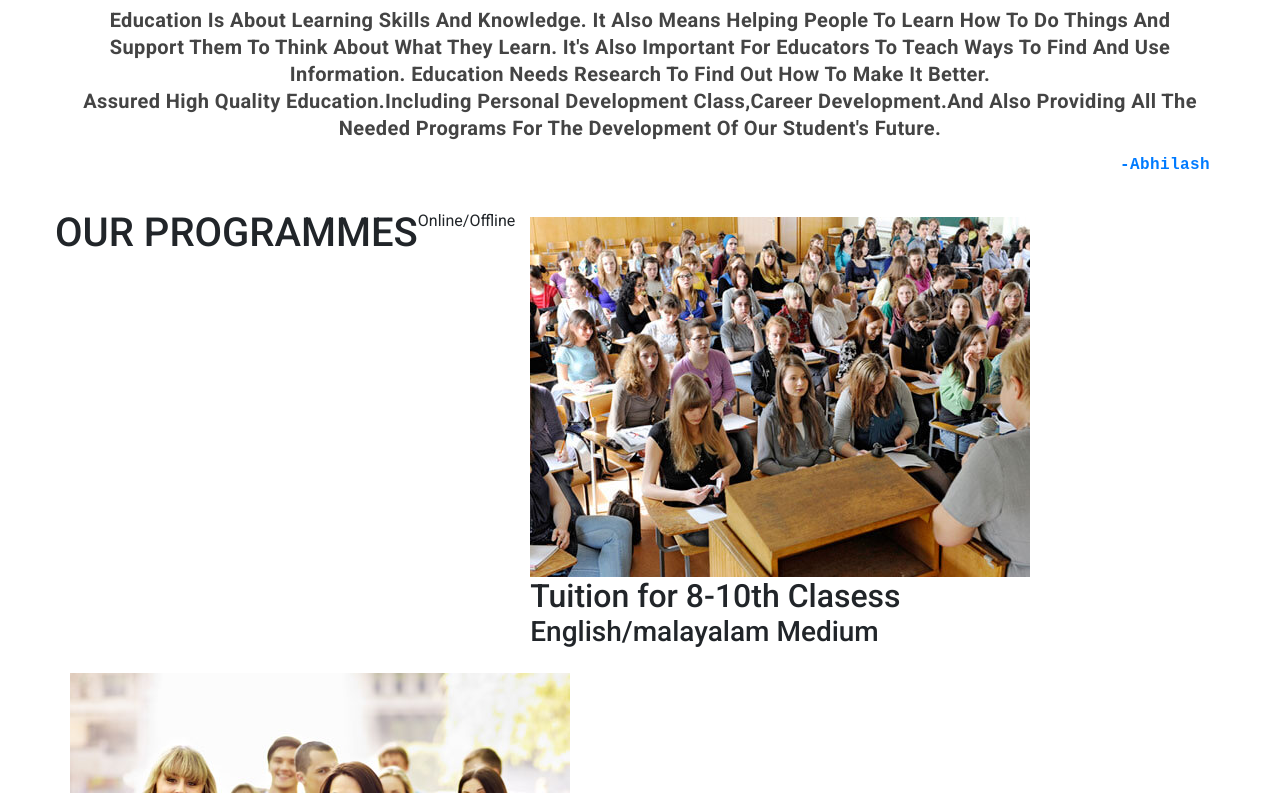
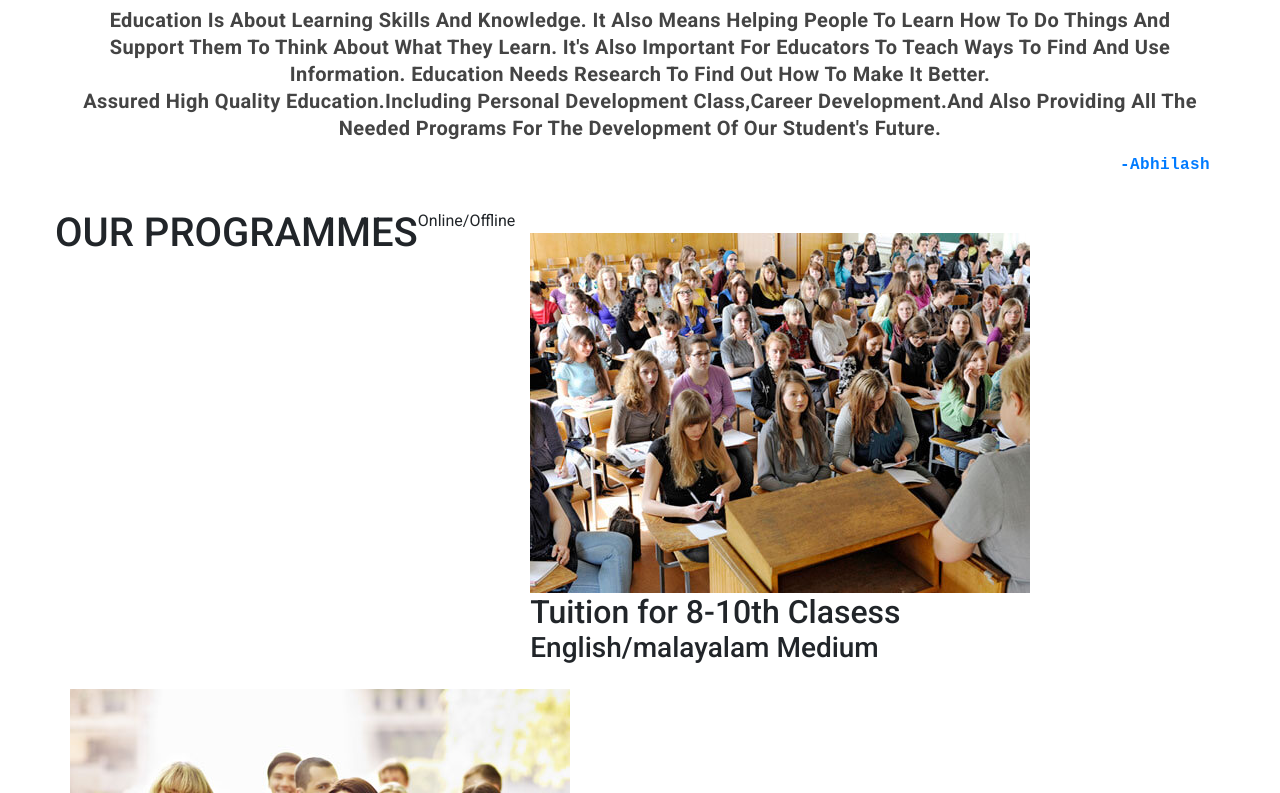
Before and after one commit to Ajaykrishna-RK/Torquetuitionacademy, a plain HTML site: page index.html in a window 1280 px wide. Shown: the part 587-1380 px from the top of the page. Drawn offline with Linux system fonts and the light colour scheme; a script that the page names is missing.

Commit message:
Update index.html

```diff
--- a/index.html
+++ b/index.html
@@ -147,7 +147,7 @@
                       <div class="">
                           <div class="">
 
-                              <img class="mt-2" src="assets/images/featured/1.jpg">
+                              <img class="mt-4" src="assets/images/featured/1.jpg">
                           </div>
                           <div class="content">
                             <h2>Tuition for 8-10th Clasess</h2>
```
